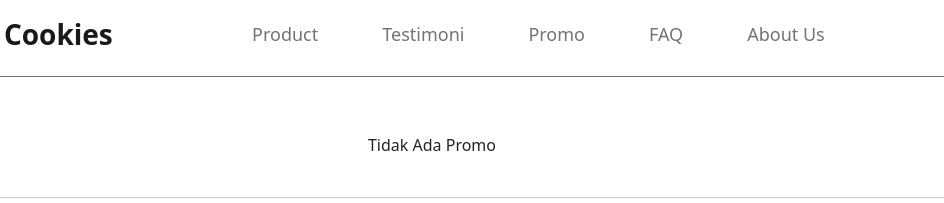
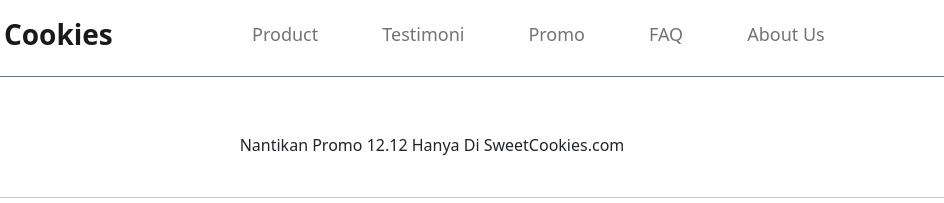
Before and after one commit to ahmadarfian-id/PWD-Project, a plain HTML site: page Pages/Promo.html in a window 1280 px wide. Shown: the top 203 px of the page, 208-1152 px from the left. Drawn offline with nearby package versions, Linux system fonts and the light colour scheme; files whose address does not match are found by name.

Commit message:
Update Promo.html

```diff
--- a/Pages/Promo.html
+++ b/Pages/Promo.html
@@ -55,7 +55,7 @@
         </nav>
     </header>
     <br>
-    <center> Tidak Ada Promo </center></br>
+    <center> Nantikan Promo 12.12 Hanya Di SweetCookies.com </center></br>
     <footer>
         <div class="container">
             <hr class="mb-2">
```
